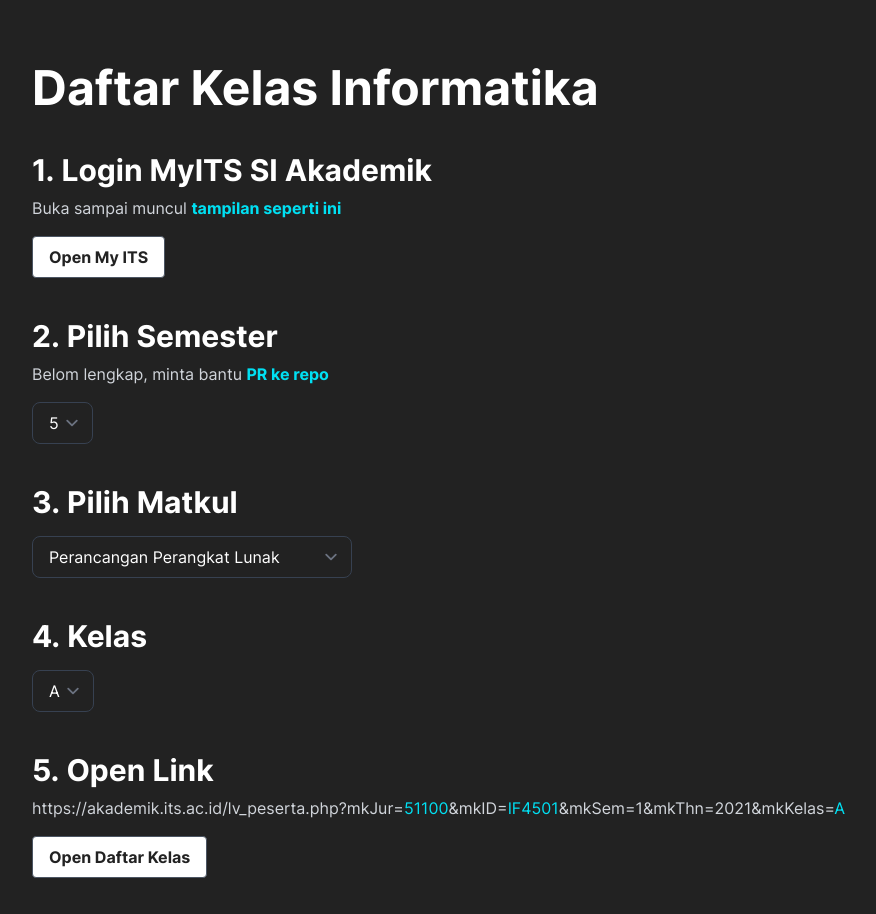
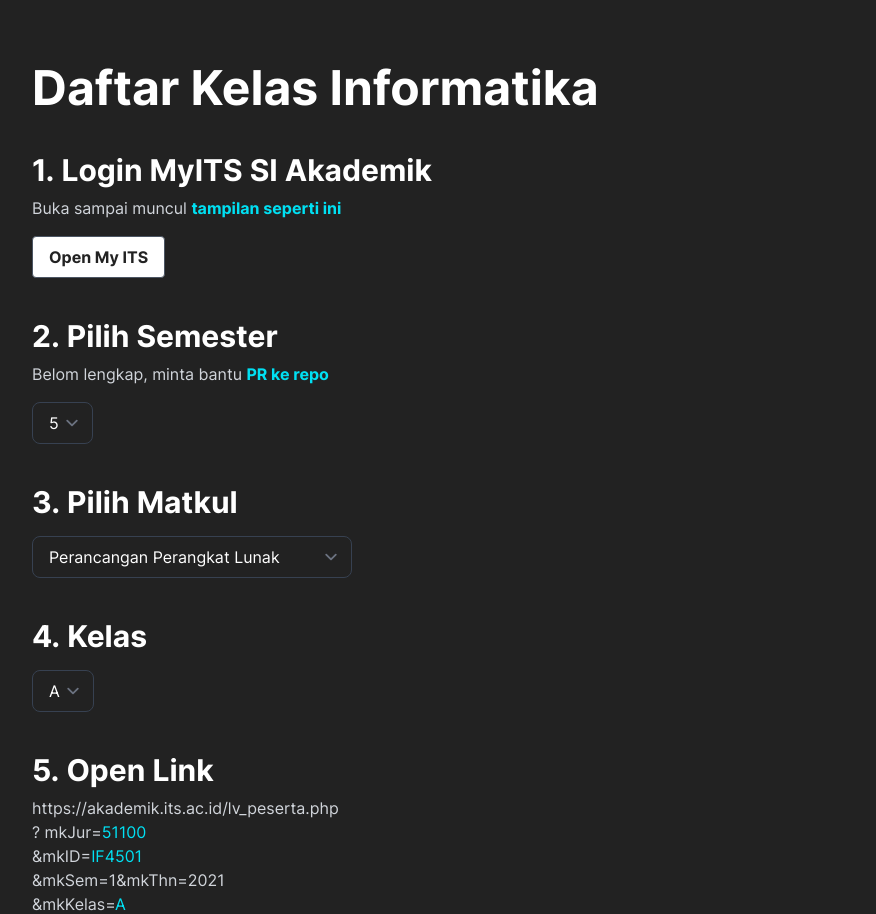
Before and after one commit to theodorusclarence/its-class-helper, a Next.js app: page / in a window 1280 px wide. Shown: the top 914 px of the page, without its empty margins (58-934 px from the left). Built offline with nearby package versions, Linux system fonts and the light colour scheme.

Commit message:
feat: add break on link

```diff
--- a/src/pages/index.tsx
+++ b/src/pages/index.tsx
@@ -100,11 +100,19 @@
             <div className='space-y-4'>
               <h3>5. Open Link</h3>
               <p className='text-gray-300 !mt-2'>
-                https://akademik.its.ac.id/lv_peserta.php?mkJur=
+                https://akademik.its.ac.id/lv_peserta.php
+                <br />? mkJur=
                 <span className='text-primary-400'>{matkul?.mkjur}</span>
-                {'&'}mkID=
+                <br />
+                {'&'}
+                mkID=
                 <span className='text-primary-400'>{matkul?.kode}</span>
-                {'&'}mkSem=1{'&'}mkThn=2021{'&'}mkKelas=
+                <br />
+                {'&'}
+                mkSem=1{'&'}mkThn=2021
+                <br />
+                {'&'}
+                mkKelas=
                 <span className='text-primary-400'>{kelas.toUpperCase()}</span>
               </p>
 
```
